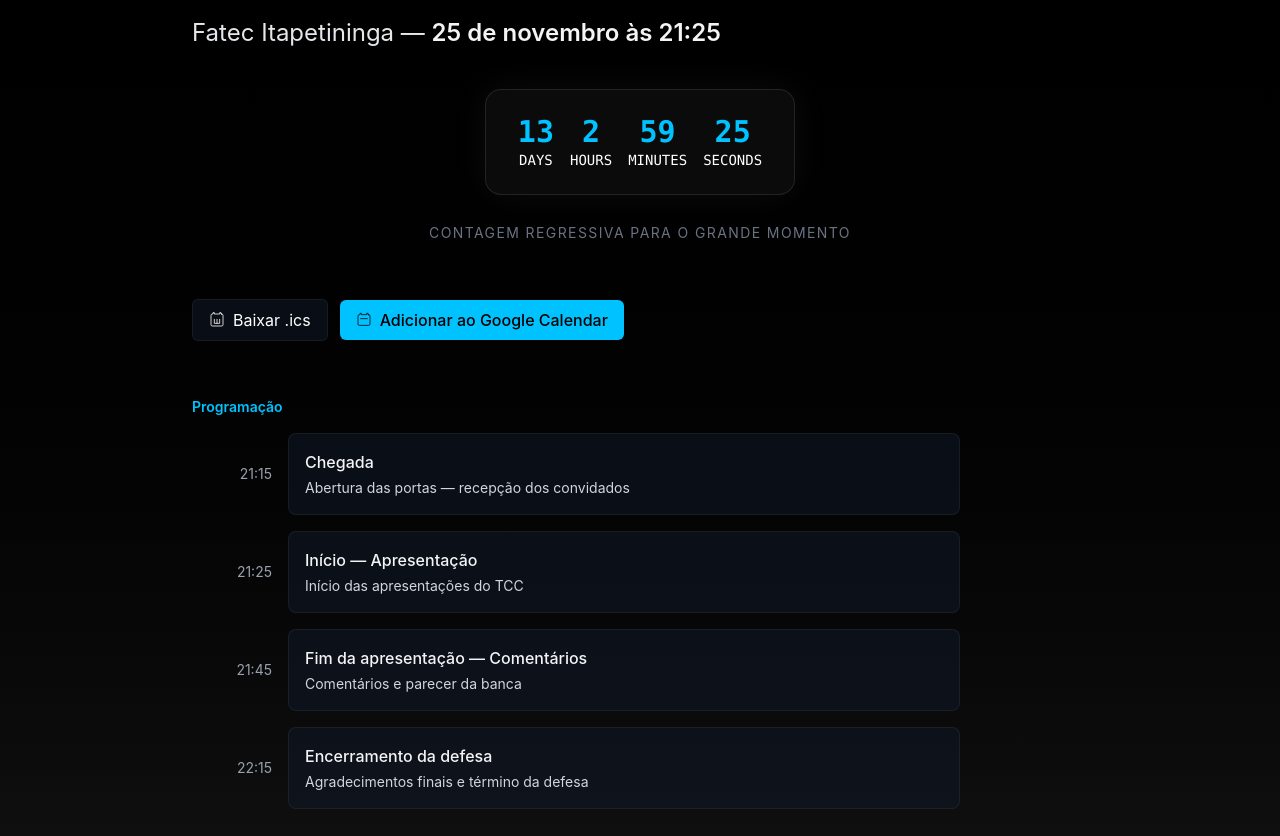
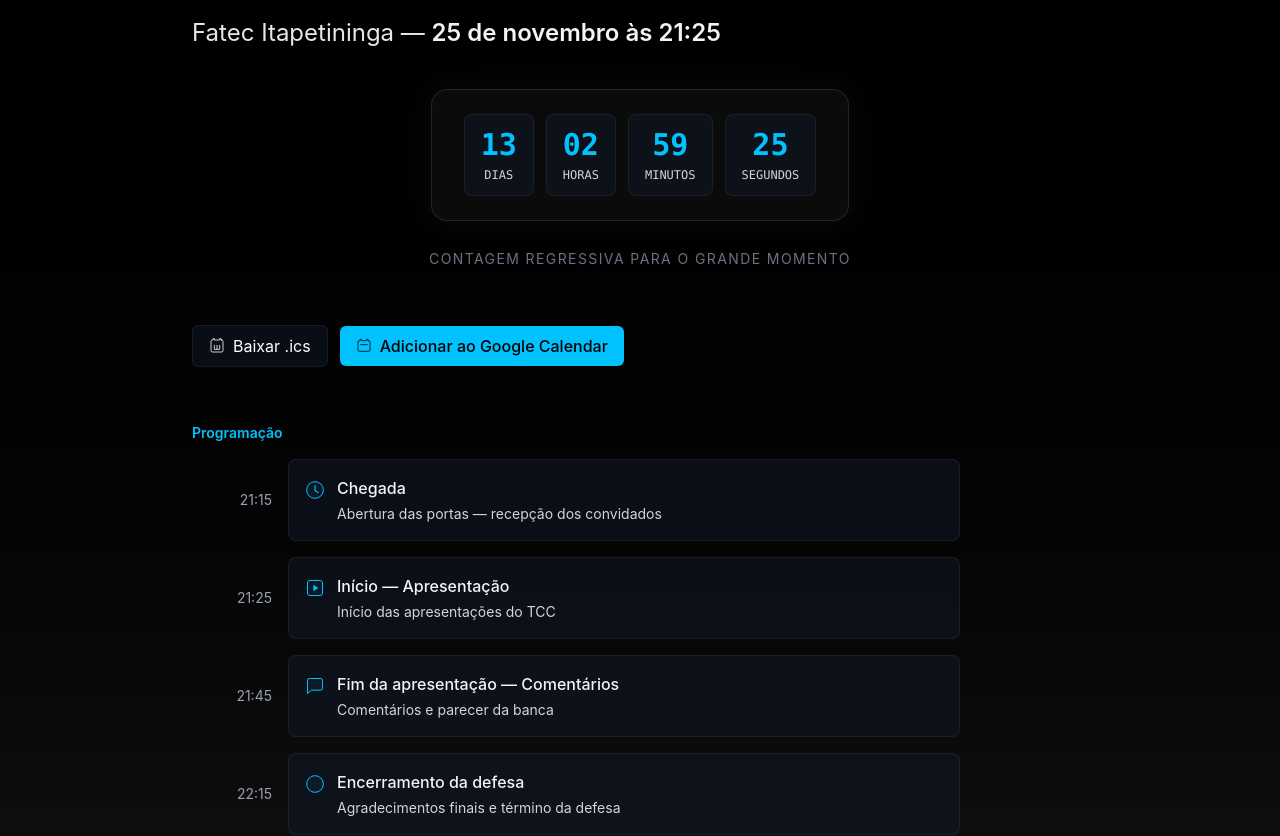
Before and after one commit to pedrohenriquebl/tg-invite, a React (Vite) app: page / in a window 1280 px wide. Shown: the part 640-1476 px from the top of the page. Built offline with nearby package versions, Linux system fonts and the light colour scheme.

Commit message:
:construction: feat: update layout

```diff
--- a/src/components/Countdown.tsx
+++ b/src/components/Countdown.tsx
@@ -1,7 +1,8 @@
 import { useEffect, useState } from "react";
+import { motion } from 'framer-motion';
+import { fadeUp } from '../animations/variants';
 
 export default function Countdown() {
-  const targetDate = new Date("2025-11-25T21:25:00").getTime();
   const [timeLeft, setTimeLeft] = useState<{
     days?: number;
     hours?: number;
@@ -11,6 +12,8 @@
   }>({});
 
   useEffect(() => {
+    const targetDate = new Date("2025-11-25T21:25:00").getTime();
+
     const interval = setInterval(() => {
       const now = new Date().getTime();
       const diff = targetDate - now;
@@ -36,16 +39,23 @@
     return <p className="text-accent text-xl">A apresentação já começou! 🚀</p>;
   }
 
+  const units = [
+    { key: 'days', label: 'Dias' },
+    { key: 'hours', label: 'Horas' },
+    { key: 'minutes', label: 'Minutos' },
+    { key: 'seconds', label: 'Segundos' },
+  ];
+
   return (
-    <div className="flex gap-4 text-center text-white font-mono text-lg sm:text-2xl">
-      {["days", "hours", "minutes", "seconds"].map((unit) => (
-        <div key={unit}>
-          <p className="text-3xl font-bold text-accent">
-            {timeLeft[unit as keyof typeof timeLeft] ?? "00"}
+    <motion.div className="flex gap-3 text-center text-white font-mono text-base sm:text-lg" variants={fadeUp} initial="hidden" whileInView="visible" viewport={{ once: true }}>
+      {units.map((u) => (
+        <div key={u.key} className="card px-4 py-3 rounded-lg min-w-16">
+          <p className="text-2xl sm:text-3xl font-bold text-accent">
+            {String(timeLeft[u.key as keyof typeof timeLeft] ?? '00').padStart(2, '0')}
           </p>
-          <p className="text-sm uppercase">{unit}</p>
+          <p className="text-xs uppercase text-gray-300 mt-1">{u.label}</p>
         </div>
       ))}
-    </div>
+    </motion.div>
   );
 }
--- a/src/components/Timeline.tsx
+++ b/src/components/Timeline.tsx
@@ -24,8 +24,15 @@
                     <motion.div key={e.time} className="flex items-center gap-4" variants={fadeUp}>
                         <div className="w-20 text-right text-sm text-gray-400">{e.time}</div>
                         <div className="flex-1 card p-4 rounded-lg hover:scale-[1.01] transition-transform">
-                            <div className="font-medium text-gray-100">{e.title}</div>
-                            <div className="text-sm text-gray-300 mt-1">{e.desc}</div>
+                            <div className="flex items-start gap-3">
+                                <div className="shrink-0 mt-1">
+                                    {renderIconFor(e.title)}
+                                </div>
+                                <div>
+                                    <div className="font-medium text-gray-100">{e.title}</div>
+                                    <div className="text-sm text-gray-300 mt-1">{e.desc}</div>
+                                </div>
+                            </div>
                         </div>
                     </motion.div>
                 ))}
@@ -33,3 +40,35 @@
         </motion.div>
     );
 }
+
+function renderIconFor(title: string) {
+    if (title.toLowerCase().includes('chegada')) {
+        return (
+            <svg width="20" height="20" viewBox="0 0 24 24" fill="none" xmlns="http://www.w3.org/2000/svg" className="text-accent">
+                <circle cx="12" cy="12" r="10" stroke="currentColor" strokeWidth="1.2" fill="rgba(0,194,255,0.06)" />
+                <path d="M12 7v6l4 2" stroke="currentColor" strokeWidth="1.4" strokeLinecap="round" strokeLinejoin="round" />
+            </svg>
+        );
+    }
+    if (title.toLowerCase().includes('início')) {
+        return (
+            <svg width="20" height="20" viewBox="0 0 24 24" fill="none" xmlns="http://www.w3.org/2000/svg" className="text-accent">
+                <rect x="3" y="3" width="18" height="18" rx="3" stroke="currentColor" strokeWidth="1.2" fill="rgba(0,194,255,0.06)" />
+                <path d="M10 8v8l6-4-6-4z" fill="currentColor" />
+            </svg>
+        );
+    }
+    if (title.toLowerCase().includes('coment')) {
+        return (
+            <svg width="20" height="20" viewBox="0 0 24 24" fill="none" xmlns="http://www.w3.org/2000/svg" className="text-accent">
+                <path d="M21 15a2 2 0 0 1-2 2H8l-5 4V5a2 2 0 0 1 2-2h14a2 2 0 0 1 2 2z" stroke="currentColor" strokeWidth="1.2" strokeLinecap="round" strokeLinejoin="round" fill="rgba(0,194,255,0.06)" />
+            </svg>
+        );
+    }
+    // default
+    return (
+        <svg width="20" height="20" viewBox="0 0 24 24" fill="none" xmlns="http://www.w3.org/2000/svg" className="text-accent">
+            <circle cx="12" cy="12" r="10" stroke="currentColor" strokeWidth="1.2" fill="rgba(0,194,255,0.06)" />
+        </svg>
+    );
+}
```
